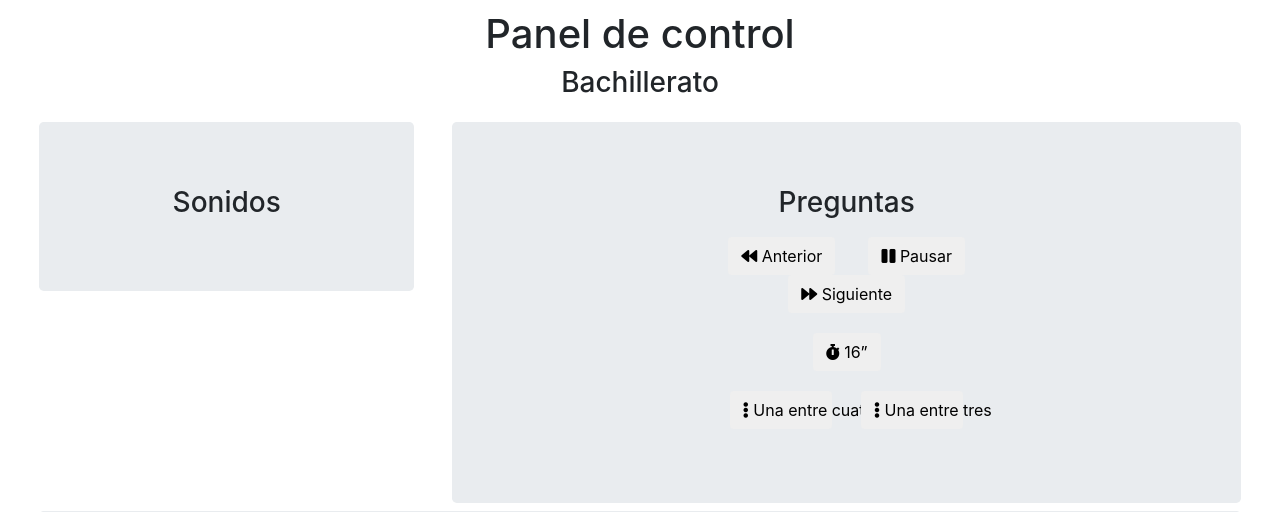
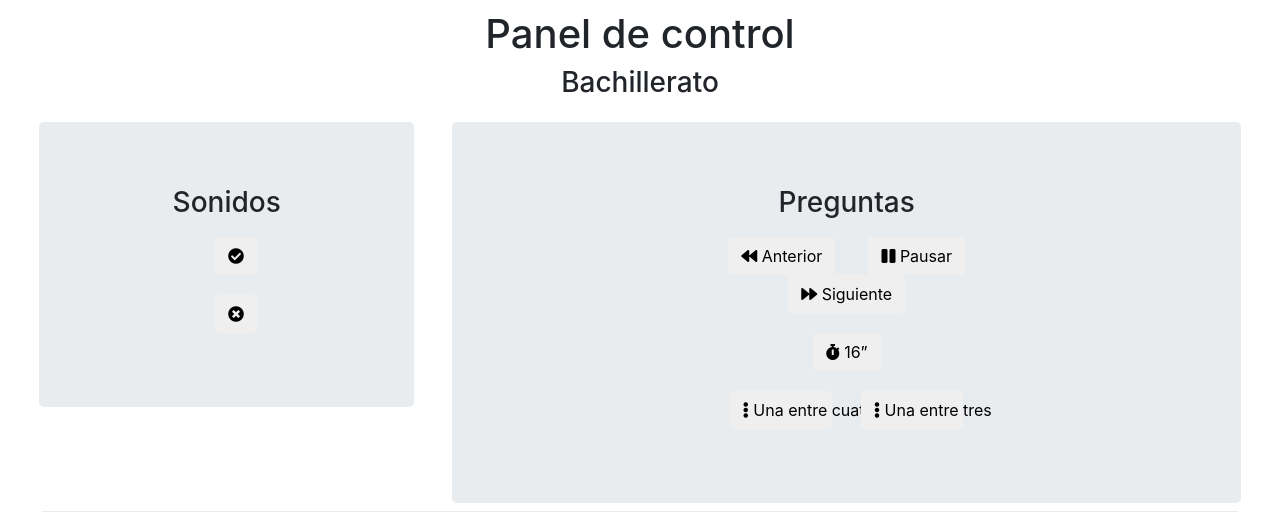
Before and after one commit to Luismoteando/QuizzIS, a PHP site: page /bachAdmin.html in a window 1280 px wide. Shown: the top 512 px of the page. Run offline with PHP 8.4, Linux system fonts and the light colour scheme; some libraries are stand-ins or nearby versions.

Commit message:
seventy-seventh commit

```diff
--- a/server/bachAdmin.html
+++ b/server/bachAdmin.html
@@ -25,6 +25,22 @@
               <h3>
                 Sonidos
               </h3>
+              <div class="row marcador-container" style="padding: 10px;">
+                <div class="col-md-2 col-sm-2" style="margin: auto;">
+
+                  <button id="correct" type="button" class="btn">
+                    <i class="fas fa-check-circle"></i>
+                  </button>
+                </div>
+              </div>
+              <div class="row marcador-container" style="padding: 10px;">
+                <div class="col-md-2 col-sm-2" style="margin: auto;">
+
+                  <button id="incorrect" type="button" class="btn">
+                    <i class="fas fa-times-circle"></i>
+                  </button>
+                </div>
+              </div>
             </div>
           </div>
 
@@ -347,6 +363,14 @@ option3in3.onclick = function() {
   $.post("bachServer.php", { option3in3: true });
 };
 
+correct.onclick = function() {
+  $.post("bachServer.php", { sfx: 0 });
+};
+
+incorrect.onclick = function() {
+  $.post("bachServer.php", { sfx: 1 });
+};
+
 lock.onclick = function() {
   if(locked == "false") {
     $.post("bachServer.php", { lock: "true" });
```
Also changed, not shown: server/bachServer.php (+12 -1 lines), streaming/bachVideomarker.html (+16 -0 lines), 2 other files.
